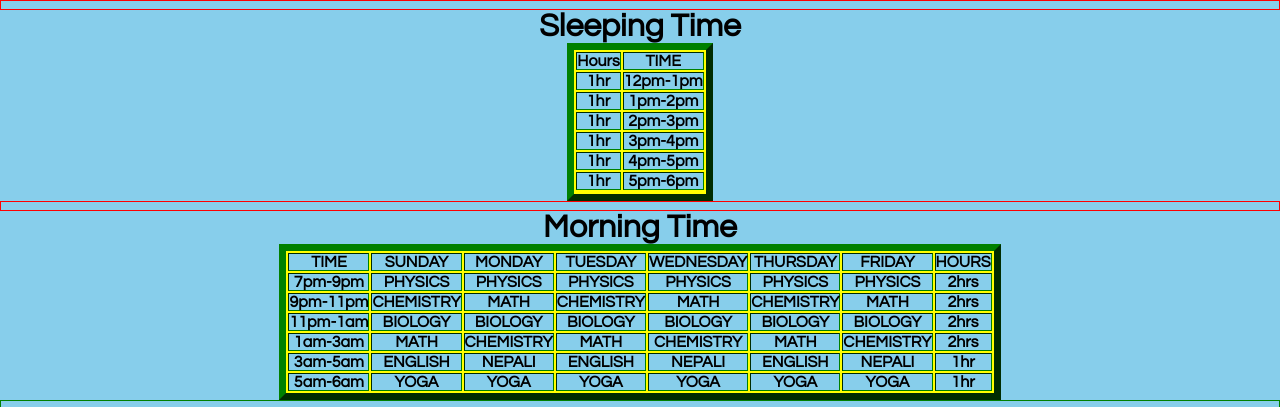
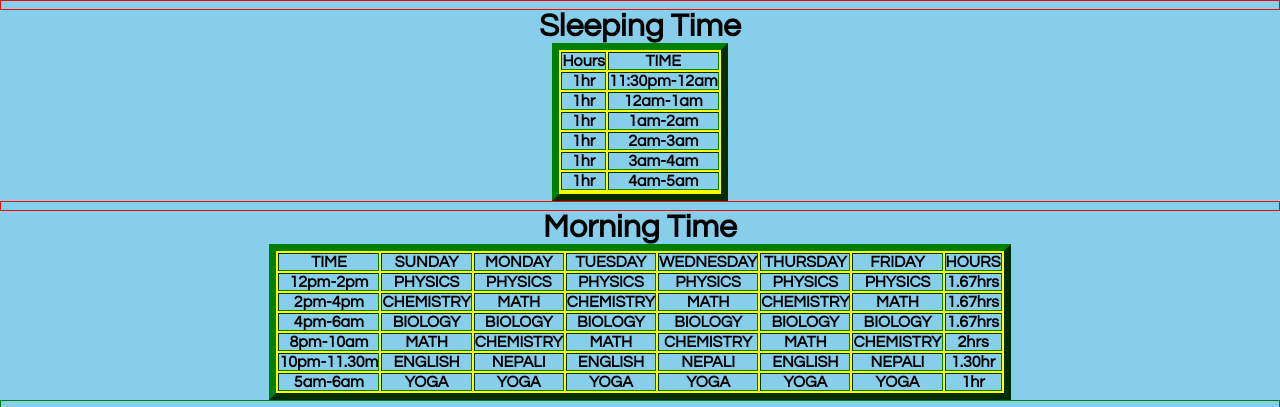
Before and after one commit to kusal-raj/routine2.0, a plain HTML site: page index.html in a window 1280 px wide. Shown: the part 367-774 px from the top of the page. Drawn offline with Linux system fonts and the light colour scheme.

Commit message:
Update index.html

```diff
--- a/index.html
+++ b/index.html
@@ -37,28 +37,28 @@
 		</tr>
 		<tr>
 			<th>1hr</th>
-			<th>12pm-1pm</th>
+			<th>11:30pm-12am</th>
 		</tr>
 		<tr>
 			<th>1hr</th>
-			<th>1pm-2pm</th>
+			<th>12am-1am</th>
 
 		</tr>
 		<tr>
 			<th>1hr</th>
-			<TH>2pm-3pm</TH>
+			<TH>1am-2am</TH>
 		</tr>
 		<tr>
 			<th>1hr</th>
-			<TH>3pm-4pm</TH>
+			<TH>2am-3am</TH>
 		</tr>
 		<tr>
 			<th>1hr</th>
-			<TH>4pm-5pm</TH>
+			<TH>3am-4am</TH>
 			</tr>
 		<tr>
 			<th>1hr</th>
-			<TH>5pm-6pm</TH>
+			<TH>4am-5am</TH>
 			</tr>
 		<tr>
 
@@ -81,40 +81,40 @@
 			<TH>HOURS</TH>
 		</tr>
 		<tr>
-			<th>7pm-9pm</th>
+			<th>12pm-2pm</th>
 			<th>PHYSICS</th>
 			<th>PHYSICS</th>
 			<th>PHYSICS</th>
 			<th>PHYSICS</th>
 			<th>PHYSICS</th>
 			<th>PHYSICS</th>
-		    <TH>2hrs</TH>
+		    <TH>1.67hrs</TH>
 		</tr>
 
 		<tr>
-			<th>9pm-11pm</th>
+			<th>2pm-4pm</th>
 			<th>CHEMISTRY</th>
 			<th>MATH</th>
 			<th>CHEMISTRY</th>
 			<th>MATH</th>
 			<th>CHEMISTRY</th>
 			<th>MATH</th>
-			<TH>2hrs</TH>
+			<TH>1.67hrs</TH>
 		</tr>
 
 		<tr>
-			<th>11pm-1am</th>
+			<th>4pm-6am</th>
 			<th>BIOLOGY</th>
 			<th>BIOLOGY</th>
 			<th>BIOLOGY</th>
 			<th>BIOLOGY</th>
 			<th>BIOLOGY</th>
 			<th>BIOLOGY</th>
-			<TH>2hrs</TH>
+			<TH>1.67hrs</TH>
 		</tr>
 
 		<tr>
-			<th>1am-3am</th>
+			<th>8pm-10am</th>
 			<th>MATH</th>
 			<th>CHEMISTRY</th>
 			<th>MATH</th>
@@ -124,14 +124,14 @@
 			<TH>2hrs</TH>
 		</tr>
 		<tr>
-			<th>3am-5am</th>
+			<th>10pm-11.30m</th>
 			<th>ENGLISH</th>
 			<th>NEPALI</th>
 			<th>ENGLISH</th>
 			<th>NEPALI</th>
 			<th>ENGLISH</th>
 			<th>NEPALI</th>
-			<th>1hr</th>
+			<th>1.30hr</th>
 		</tr>
 		<tr>
 			<th>5am-6am</th>
```
